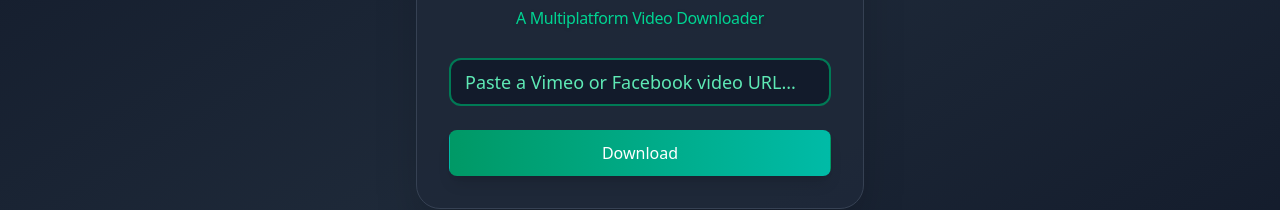
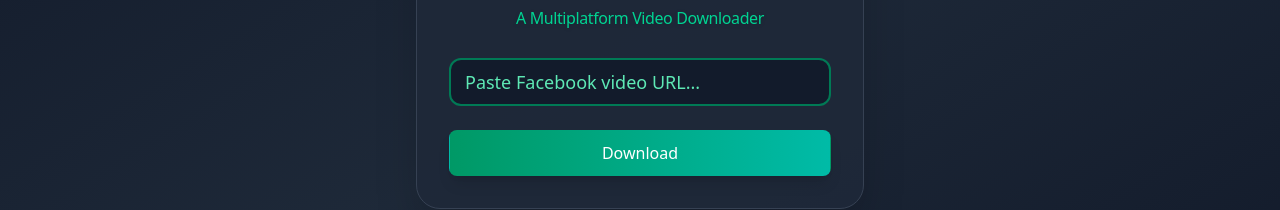
Before and after one commit to Utkarsh3042/VidExtract, a React (Vite) app in the folder frontend/: page / in a window 1280 px wide. Shown: the part 351-561 px from the top of the page. Built offline with nearby package versions, Linux system fonts and the light colour scheme.

Commit message:
App.jsx updated

```diff
--- a/frontend/src/App.jsx
+++ b/frontend/src/App.jsx
@@ -10,7 +10,7 @@
   const placeholders = [
     "Paste video URL...",
     "Try a YouTube link!",
-    "Paste a Vimeo or Facebook video URL...",
+    "Paste Facebook video URL...",
     "Supports Instagram Reels too!",
     "Paste Pinterest video URL...",
   ];
```
